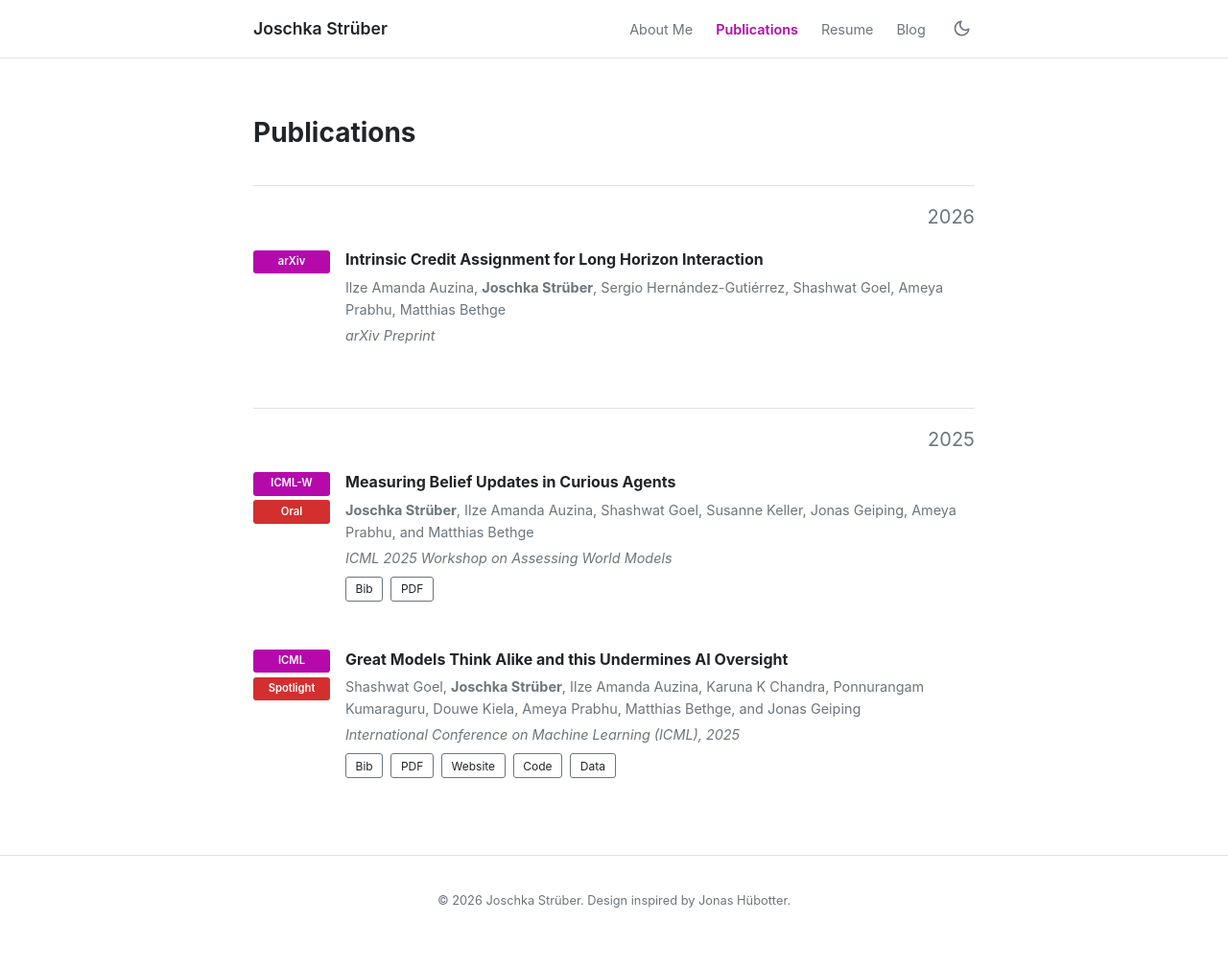
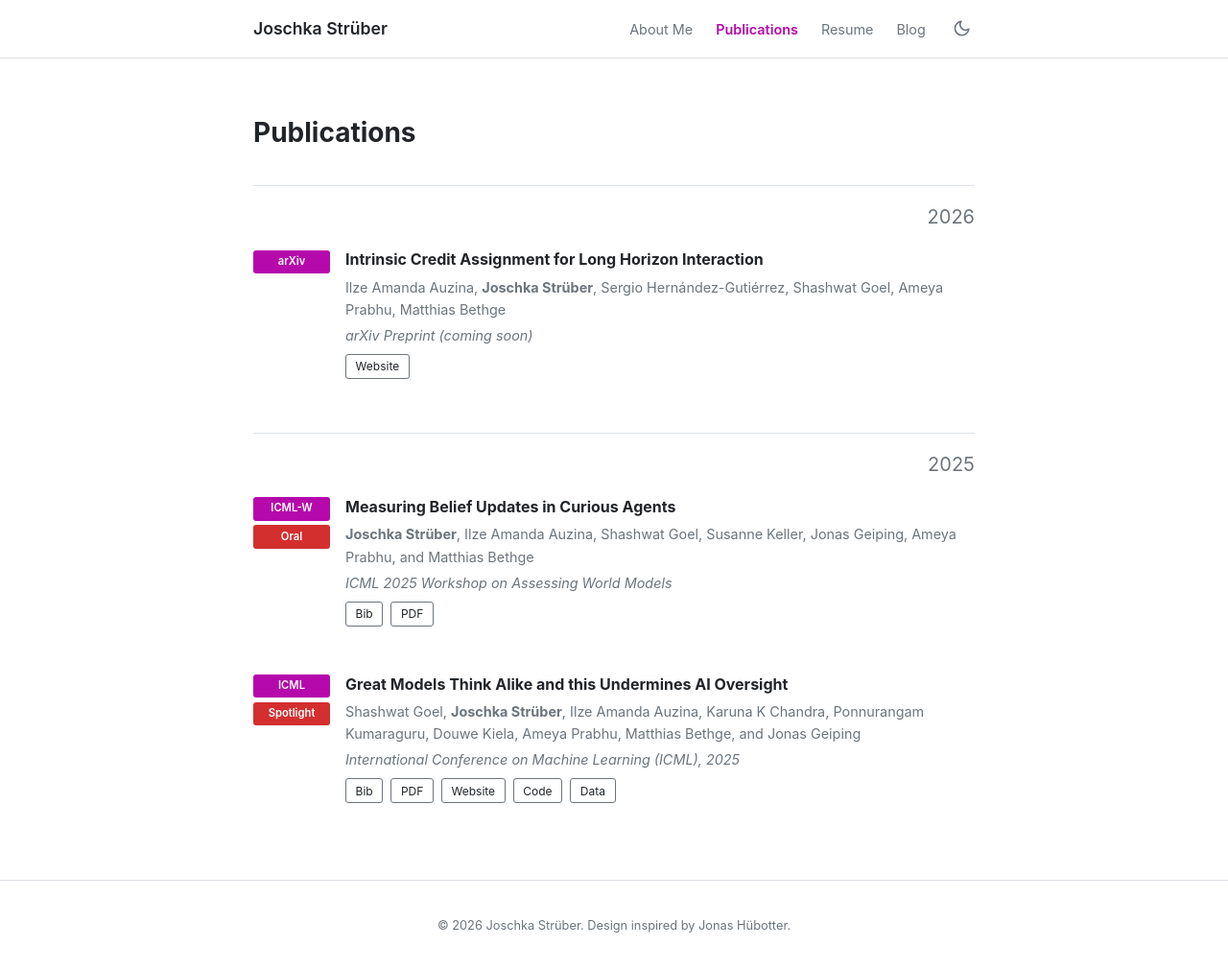
Before and after one commit to JoschkaStrueber/JoschkaStrueber.github.io, a Jekyll site: the page built from papers.md, in a window 1280 px wide and 1012 px high. Shown: the whole window at 96% size. Built offline with Jekyll 4.4.1, drawn with Linux system fonts in a browser that asks for light colours.

Commit message:
[Add] small error, add link to project website

```diff
--- a/_data/publications.yml
+++ b/_data/publications.yml
@@ -2,9 +2,11 @@
   papers:
     - title: "Intrinsic Credit Assignment for Long Horizon Interaction"
       authors: "Ilze Amanda Auzina, <strong>Joschka Str&uuml;ber</strong>, Sergio Hern&aacute;ndez-Guti&eacute;rrez, Shashwat Goel, Ameya Prabhu, Matthias Bethge"
-      venue: "arXiv Preprint"
+      venue: "arXiv Preprint (coming soon)"
       venue_short: "arXiv"
-      links: []
+      links:
+        - label: "Website"
+          url: "https://IntrinsicCreditAssignment.github.io/"
 - year: 2025
   papers:
     - title: "Measuring Belief Updates in Curious Agents"
```
Also changed, not shown: index.md (+1 -1 lines).
